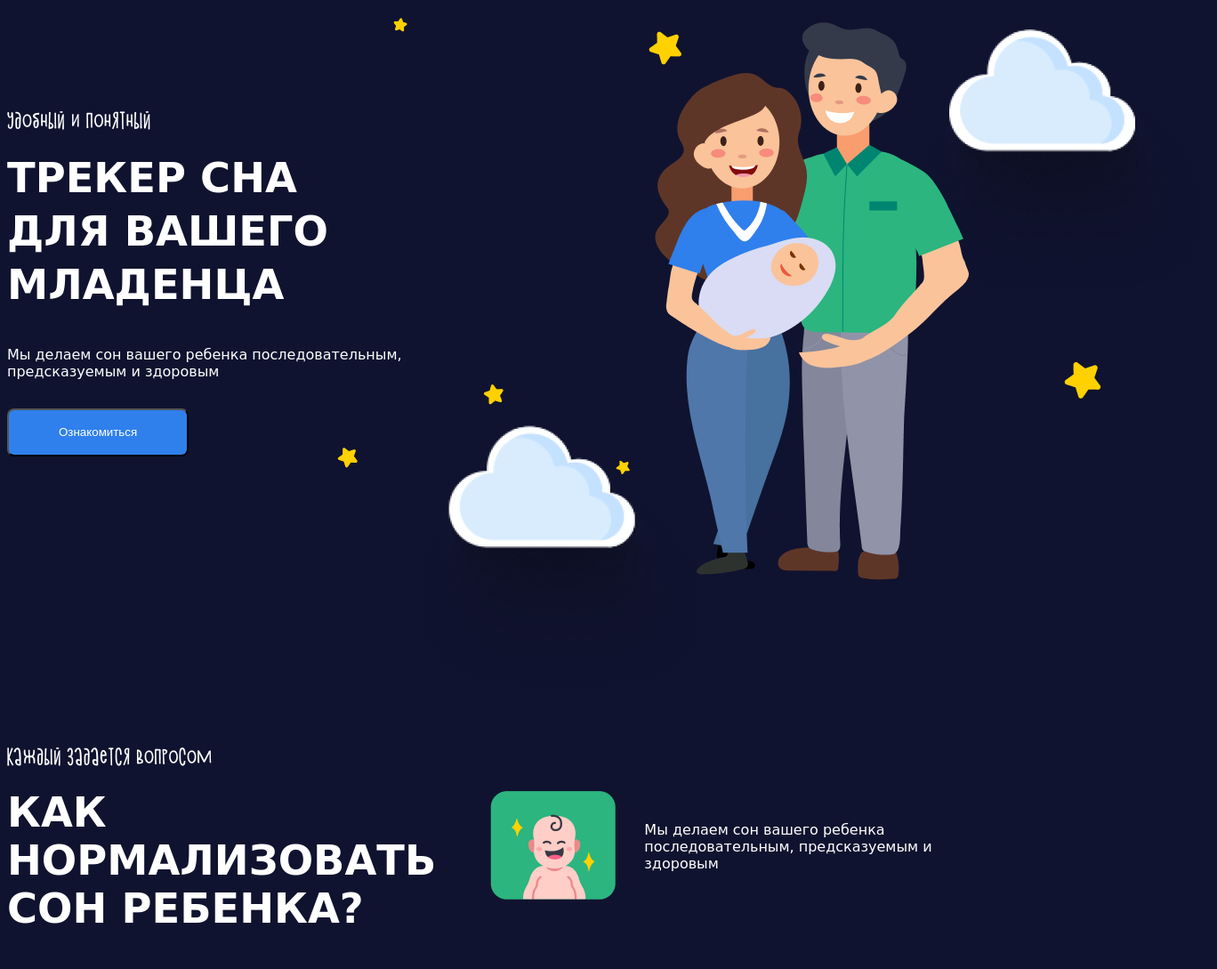
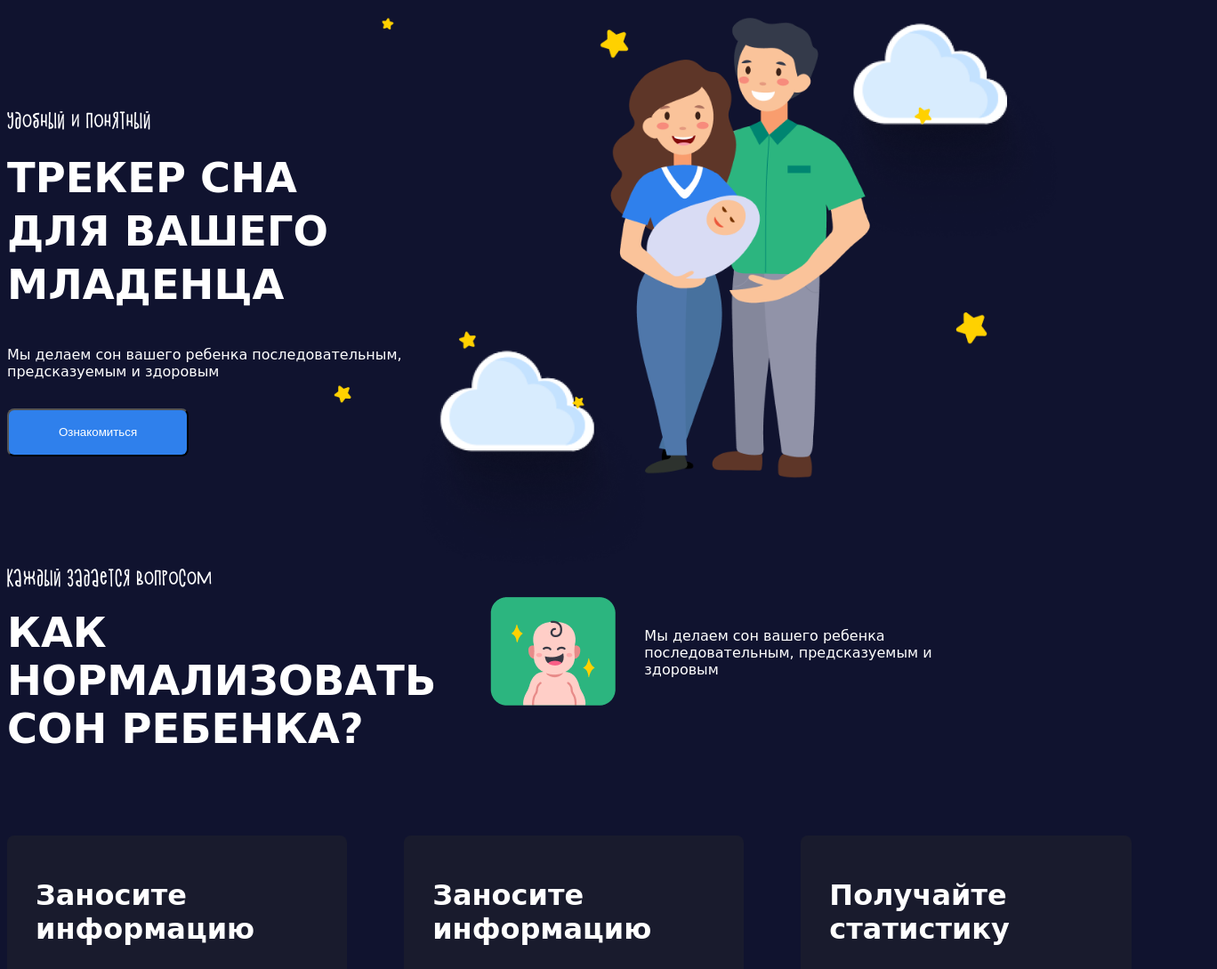
Before and after one commit to EkaterinaPashina/SleepBSLayout, a plain HTML site: page index.html in a window 1280 px wide. Shown: the part 200-1289 px from the top of the page at 89% size, 1368 px wide, since content can reach past the window. Drawn offline with Linux system fonts and the light colour scheme; a web font is replaced by a local one.

Commit message:
changed images position and px to rem

```diff
--- a/styles.css
+++ b/styles.css
@@ -21,19 +21,19 @@ a {
     display: flex;
     justify-content: space-between;
     align-items: center;
-    max-width: 1416px;
+    max-width: 88.5rem;
 }
 
 .header__icon {
-    width: 228px;
-    height: 48px;
+    width: 14.25rem;
+    height: 3rem;
     max-width: 100%;
     height: auto;
     object-fit: cover;
 }
 
 .header__nav__items {
-    width: 519px;
+    width: 32.438rem;
     display: flex;
     justify-content: space-between;
     align-items: center;
@@ -78,21 +78,23 @@ li {
 
 .main__info {
     display: flex;
-    justify-content: start;
+    justify-content: space-between;
     margin: auto;
-    max-width: 1416px;
+    max-width: 88.5rem;
+
 }
 
 .main__text {
     margin-top: 14rem;
-    width: 600px;
+    width: 37.5rem;
+    flex-basis: 37rem;
 }
 
 .main__h2 {
     font-family: 'Bellota Text', cursive;
     font-weight: 700;
     font-size: 2.9rem;
-    line-height: 60px;
+    line-height: 3.75rem;
     margin-top: 0;
 }
 
@@ -101,28 +103,31 @@ li {
     padding: 1.1rem 3.5rem;
     background-color: #2F80EC;
     color: #fff;
-    border-radius: 8px;
+    border-radius: 0.5rem;
 }
 
 .main__img {
+    margin-top: 6rem;
+    flex-basis: calc(100% - 31.875rem);
+    margin-left: -9rem;
+    padding-right: 4rem;
     position: relative;
-    margin-top: 6rem;
 }
 
 .main__img_parents {
-    position: absolute;
-    margin-left: -9.5rem;
+    width: 100%;
 }
 
 .main__img_stars {
     position: absolute;
-    left: -14.3rem;
+    width: 90%;
+    left: -5rem;
     top: 1.5rem;
 }
 
 .sleep__normalize {
-    margin: 19rem auto 0 auto;
-    max-width: 1416px;
+    margin: -4rem auto 0 auto;
+    max-width: 88.5rem;
     display: flex;
     justify-content: space-between;
 }
@@ -144,11 +149,12 @@ li {
     align-items: center;
     gap: 2rem;
     padding-right: 12.5rem;
+    margin-top: -2rem;
 }
 
 .instruction {
     margin: 3.4rem auto 3rem auto;
-    max-width: 1700px;
+    max-width: 106.25rem;
     display: flex;
     justify-content: space-between;
     gap: 4rem;
@@ -157,7 +163,7 @@ li {
 .instruction__item {
     padding: 1rem 6.5rem 2rem 2rem;
     background-color: #191B2D;
-    border-radius: 6px;
+    border-radius: 0.5rem;
 }
 
 .instruction__h3 {
```
